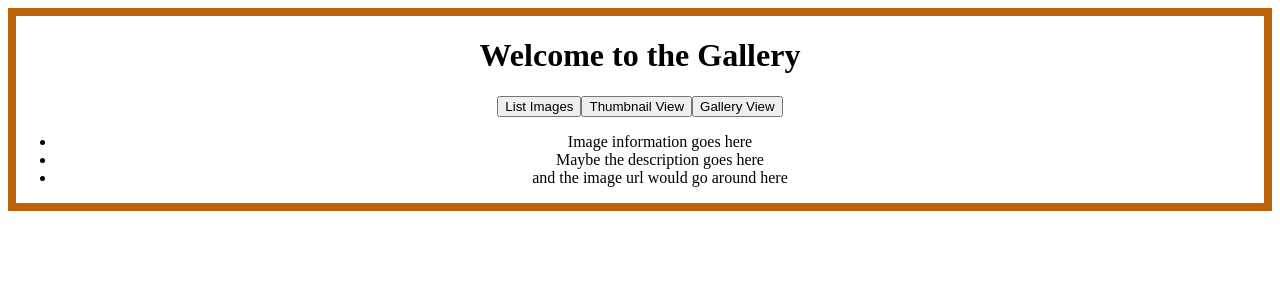
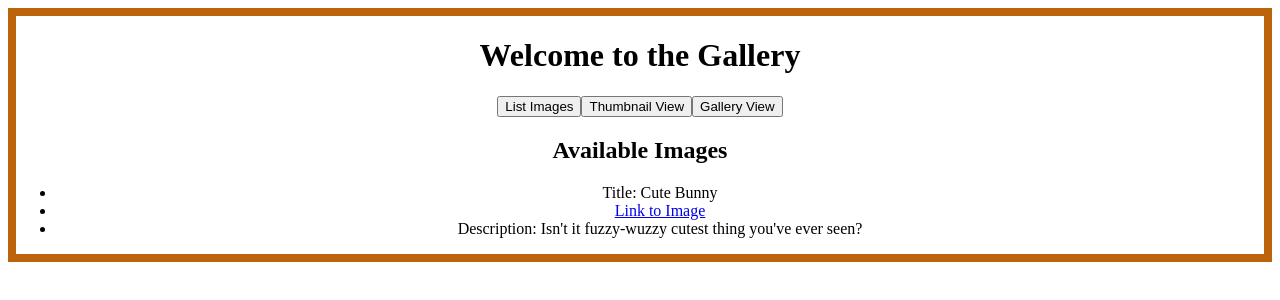
Before and after one commit to krogseng/image-gallery, a React (Create React App) app: page / in a window 1280 px wide. Shown: the top 300 px of the page. Built offline with nearby package versions, Linux system fonts and the light colour scheme.

Commit message:
Cleaned up list of image and properties.

```diff
--- a/src/GalleryApp.js
+++ b/src/GalleryApp.js
@@ -8,30 +8,31 @@ let image = {
 
 function ImageView(props) {
     if (props.viewSelected === 'listImage') {
-        return (<ListImage />)
+        return (<ListImage image={image} />)
     } else if (props.viewSelected === 'thumbnail') {
-        return (<Thumbnail />)
+        return (<Thumbnail image={image} />)
     } else if (props.viewSelected === 'gallery') {
         return (<Gallery image={image} />)
     }
 }
 
-function ListImage() {
+function ListImage(props) {
     return (
-        <ul>
-            <li>Image information goes here</li>
-            <li>Maybe the description goes here</li>
-            <li>and the image url would go around here</li>
-        </ul>
-
+        <div>
+            <h2>Available Images</h2>
+            <ul>
+                <li>Title: {props.image.title}</li>
+                <li><a href={props.image.url}>Link to Image </a></li>
+                <li>Description: {props.image.description}</li>
+            </ul>
+        </div>
     );
 }
 
-function Thumbnail() {
+function Thumbnail(props) {
     return (
         <div>
-            <img alt="this is the cutest bunny" src='http://f.cl.ly/items/3g3J1G0w122M360w380O/3726490195_f7cc75d377_o.jpg' height='100px' width='100px' />
-            <p>This is the image caption</p>
+            <img alt={props.image.title} src={props.image.url} />
         </div>
     );
 }
@@ -39,7 +40,7 @@ function Thumbnail() {
 function Gallery(props) {
     return (
         <div>
-            <img alt="this is the cutest bunny" src={image.url} />
+            <img alt="this is the cutest bunny" src={props.image.url} />
         </div>
     );
 }
```
